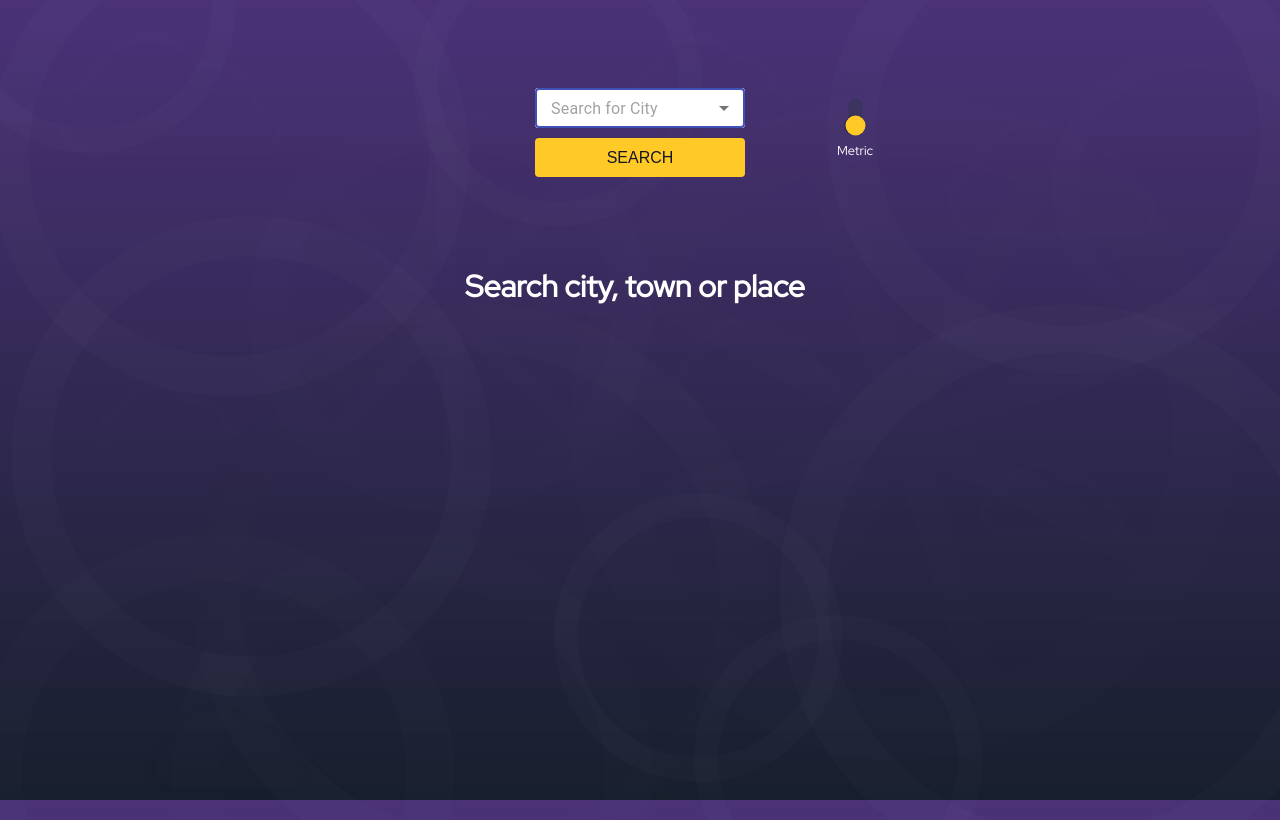
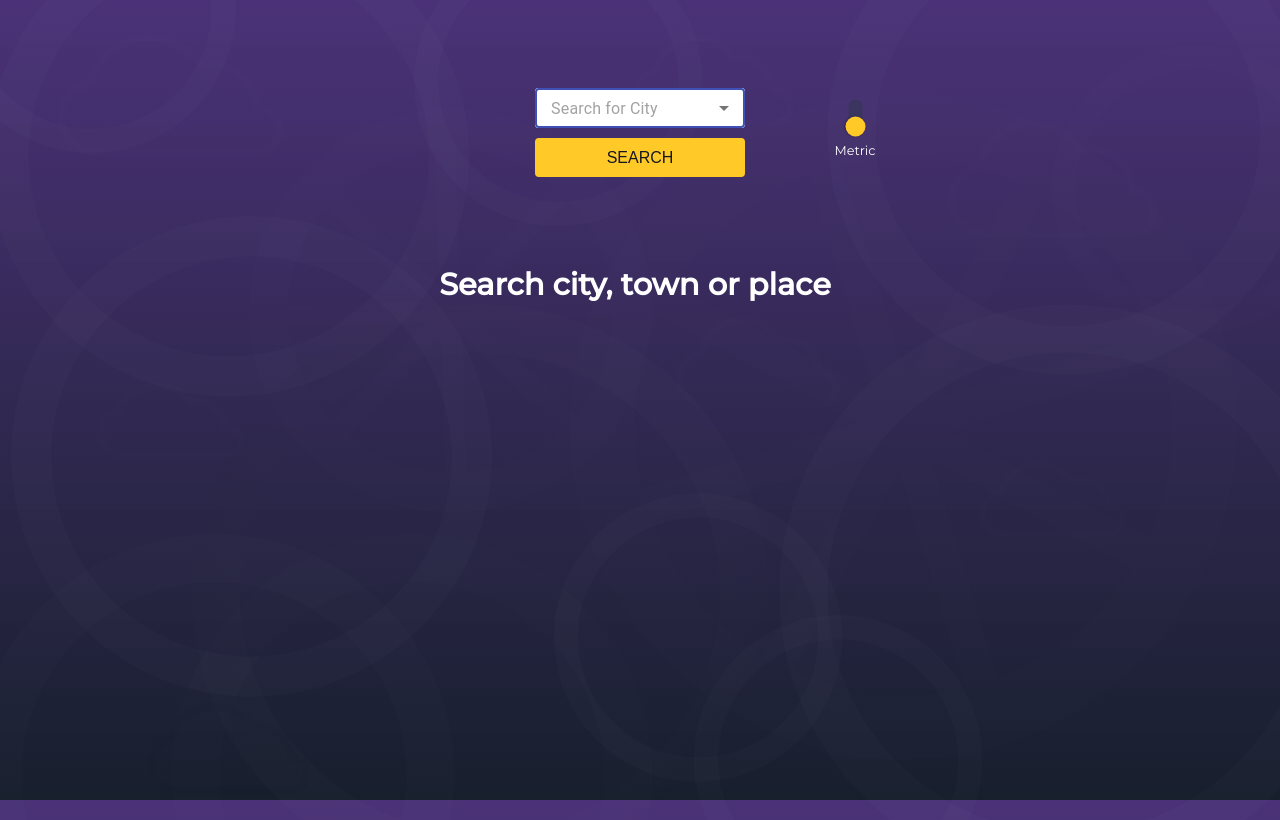
Before and after one commit to bacc0/weather, a React (Create React App) app: page / in a window 1280 px wide. Built offline with nearby package versions, Linux system fonts and the light colour scheme.

Commit message:
new fonts

```diff
--- a/public/index.html
+++ b/public/index.html
@@ -14,7 +14,7 @@
      <style>
           body {
                margin: 0px;
-               font-family: "Red Hat Display", sans-serif;
+               font-family: Montserrat, sans-serif;
                background-color:#21314fee;
                background-image: url("./backWeather.svg"), linear-gradient(rgba(119, 31, 167, 0.388), rgba(0, 0, 0, 0.5));
                background-repeat: no-repeat;
@@ -30,8 +30,11 @@
           } */
      </style>
 
-     <link href="https://fonts.googleapis.com/css2?family=Red+Hat+Display&display=swap" rel="stylesheet" />
-     <link rel="stylesheet" href="https://fonts.googleapis.com/icon?family=Material+Icons" />
+
+
+     <link rel="preconnect" href="https://fonts.gstatic.com">
+     <link href="https://fonts.googleapis.com/css2?family=Montserrat:wght@100;200;300;400;500&display=swap" rel="stylesheet">
+
      <title>Weather App</title>
 </head>
 
--- a/src/components/Forecast.js
+++ b/src/components/Forecast.js
@@ -199,5 +199,6 @@ const useStyles = makeStyles((theme) => ({
      allOtLett:{
           marginTop : -13,
           fontSize : '0.6rem',
+          fontWeight : 200
      },
 }))
--- a/src/components/MainVue.js
+++ b/src/components/MainVue.js
@@ -97,7 +97,7 @@ const MainVue = (props) => {
                                              />
                                         </div>
                                         <div className={classes.info_Wrapper_DOWN}>
-                                        Feels like
+                                             Feels like
                                         </div>
                                    </div>
                               </div>
@@ -165,8 +165,8 @@ const MainVue = (props) => {
                          <Fragment>
                               <div  className={classes.paper1}>
                                    <div >
-                                      { upper_Part }
-                                       { lower_Part }
+                                        { upper_Part }
+                                        { lower_Part }
                                    </div>
                               </div>
                          </Fragment>
@@ -238,12 +238,16 @@ const useStyles = makeStyles((theme) => ({
           marginTop: 10,
           marginBottom:-16,
           fontSize:'calc(6px + 2vmin)',
+          fontWeight : 300,
+
 
 
           '@media (min-width : 720px)': {
                marginTop: 16,
                marginBottom:-16,
                fontSize:'calc(10px + 2vmin)',
+               fontWeight : 400,
+
 
           },
      },
@@ -268,15 +272,32 @@ const useStyles = makeStyles((theme) => ({
      temperature: {
           marginLeft: 20,
           fontSize: '7.2rem',
+          fontWeight: 200,
+
           '@media (min-width : 720px)': {
                fontSize: '12rem',
                marginLeft: 40,
           },
      },
 
+     deg:{
+          margin: '-70px 0 0 -24px',
+          fontSize: '4.5rem',
+          fontWeight: 100,
+
+
+          '@media (min-width : 720px)': {
+               fontSize: '8rem',
+               margin: '-100px 0 0 -44px',
+
+          },
+     },
+
      them_Deg:{
           display : 'flex',
           justifyContent: 'space-between',
+          fontWeight: 300,
+
      },
 
      up_Wrapper_Inner_1:{
@@ -299,21 +320,11 @@ const useStyles = makeStyles((theme) => ({
 
      },
 
-     deg:{
-          marginTop: -60,
-          fontSize: '3.2rem',
-          '@media (min-width : 720px)': {
-               fontSize: '6rem',
-               marginTop: -110,
-          },
-     },
-
      CFcontainer: {
-          top: 0,
-          position: 'relative',
+          margin: '0px 0px 0px -50px',
 
           '@media (min-width : 720px)': {
-               top: 10,
+               margin: '15px 0px -15px -12px',
           },
      },
 
@@ -416,6 +427,7 @@ const useStyles = makeStyles((theme) => ({
           height: '50%',
           textAlign: 'center',
           fontSize : '2.2rem',
+          fontWeight : 100,
 
           '@media (min-width : 720px)': {
                fontSize : '3.2rem',
@@ -426,11 +438,13 @@ const useStyles = makeStyles((theme) => ({
           height: '50%',
           textAlign: 'center',
           fontSize : '0.9rem',
+          fontWeight : 100,
+
      },
 
      pic:{
           width: 74,
           height: 74,
-          marginBottom: -20,
+          margin:' -20px 0 -19px',
      },
 }))
--- a/src/components/Search.js
+++ b/src/components/Search.js
@@ -48,9 +48,11 @@ const useStyles = makeStyles((theme) => ({
           fontSize: '1rem',
           borderRadius: 4,
           backgroundColor: '#FFCA28',
+          fontWeight : 500,
+
 
           '&:hover': {
-           backgroundColor: '#FFD249',
+               backgroundColor: '#FFD249',
           },
           '&:active': {
                backgroundColor: '#D09D01',
```
